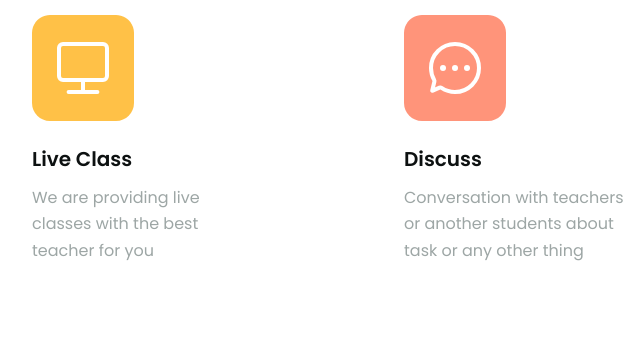
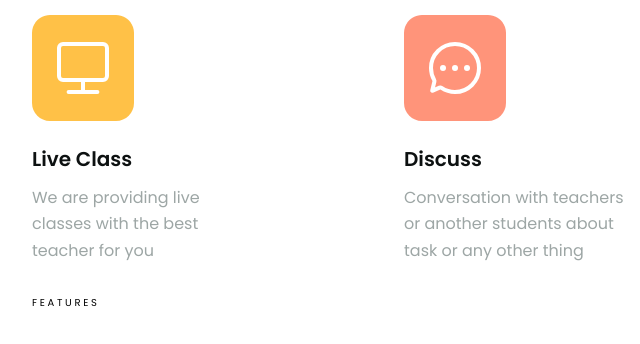
Before and after one commit to vietcao66/Page-Courses-, a plain HTML site: page index.html in a window 1280 px wide. Shown: the part 1248-1592 px from the top of the page, 23-663 px from the left. Drawn offline with Linux system fonts and the light colour scheme.

Commit message:
second push

```diff
--- a/index.html
+++ b/index.html
@@ -113,6 +113,9 @@
             </div>
           </div>
         </div>
+        <div class="courses">
+          <p>F E A T U R E S</p>
+        </div>
       </div>
     </main>
     <footer></footer>
```
